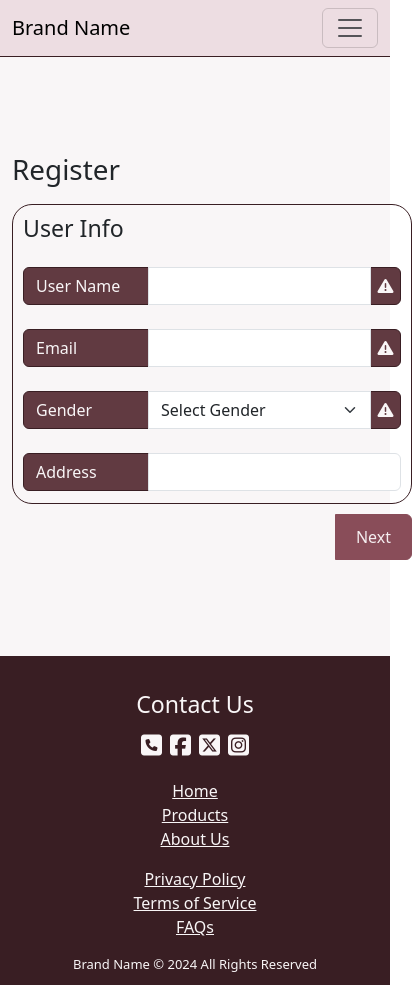
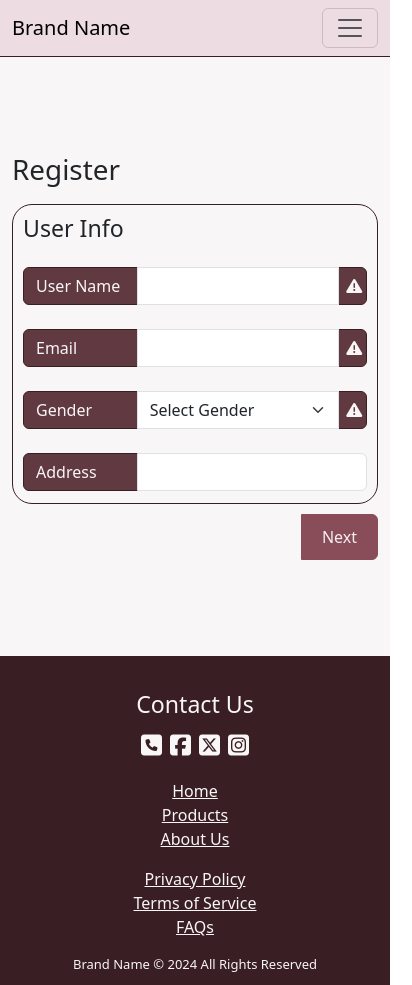
Before and after one commit to abdozero/Cafe-Angular, an Angular app: page /register in a window 390 px wide. Shown: the whole page, 412 px wide, since content can reach past the window. Built offline with nearby package versions, Linux system fonts and the light colour scheme.

Commit message:
fix phone display

```diff
--- a/src/app/Component/register/register.component.css
+++ b/src/app/Component/register/register.component.css
@@ -2,7 +2,7 @@
   background-color: var(--color-1);
   min-height: 71vh;
 }
-form{ width: 400px; margin: 10px auto; }
+form{margin: 10px auto; }
 
 .register{
   margin-block: 10px;
@@ -20,6 +20,7 @@ form{ width: 400px; margin: 10px auto; }
 
 span.input-group-text.col-1{
   padding-left: 7px;
+  text-align: center;
 }
 
 .slide-2{
--- a/src/app/Component/register/register.component.html
+++ b/src/app/Component/register/register.component.html
@@ -1,6 +1,7 @@
 <div class="main just d-flex align-items-center">
   <div class="container">
-    <form [formGroup]="registerForm">
+    <div class="row">
+      <form [formGroup]="registerForm" class="col-lg-5 col-md-6 col-sm-9">
         <h1>Register</h1>
             <div id="register-carousel" class="carousel slide">
               <div class="carousel-inner">
@@ -108,3 +109,4 @@
       </form>
     </div>
   </div>
+</div>
```
Lines whose indentation alone changed are shown as unchanged.
